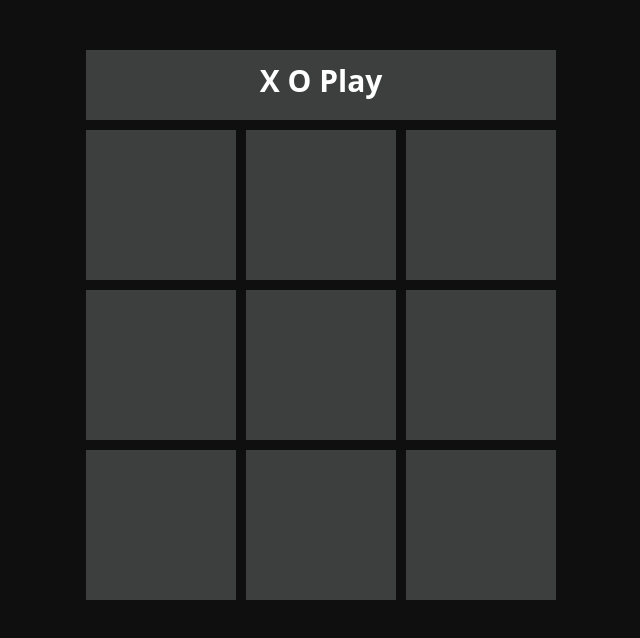
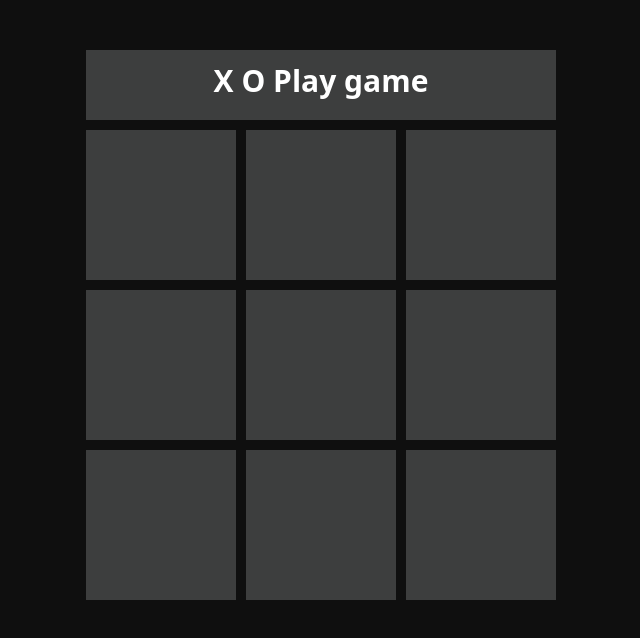
Before and after one commit to YahiaTarek01/test, a plain HTML site: page index.html in a window 1280 px wide. Shown: the whole page, without its empty margins (354-994 px from the left). Drawn offline with Linux system fonts and the light colour scheme.

Commit message:
index.html

```diff
--- a/index.html
+++ b/index.html
@@ -56,7 +56,7 @@
 </head>
 <body>
     <div id="game">
-        <div class="name"><span>X O</span> Play</div>
+        <div class="name"><span>X O</span> Play game</div>
          <div class="box" id="item1" onclick="gamer(this.id)"></div>
          <div class="box" id="item2" onclick="gamer(this.id)"></div>
          <div class="box" id="item3" onclick="gamer(this.id)"></div>
```
